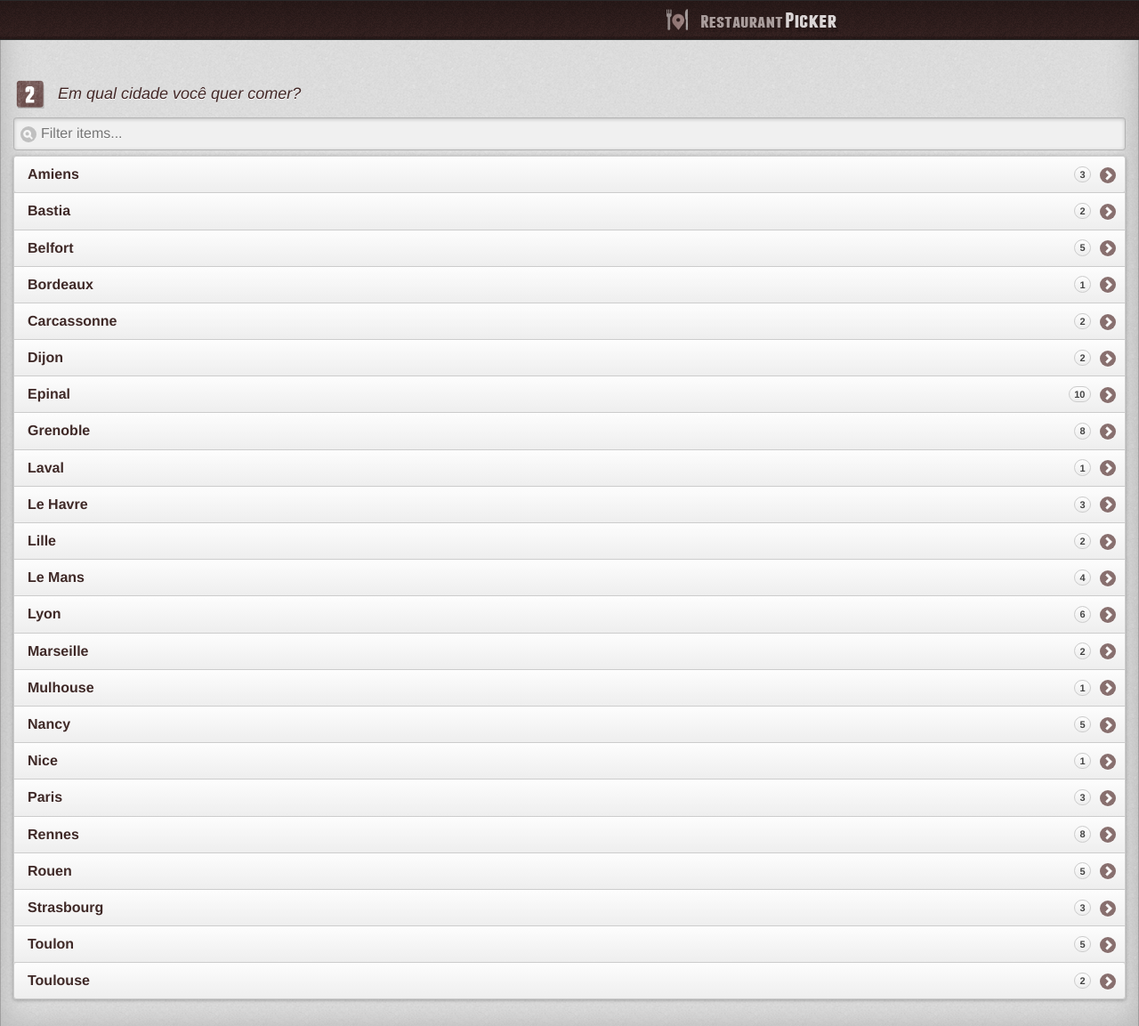
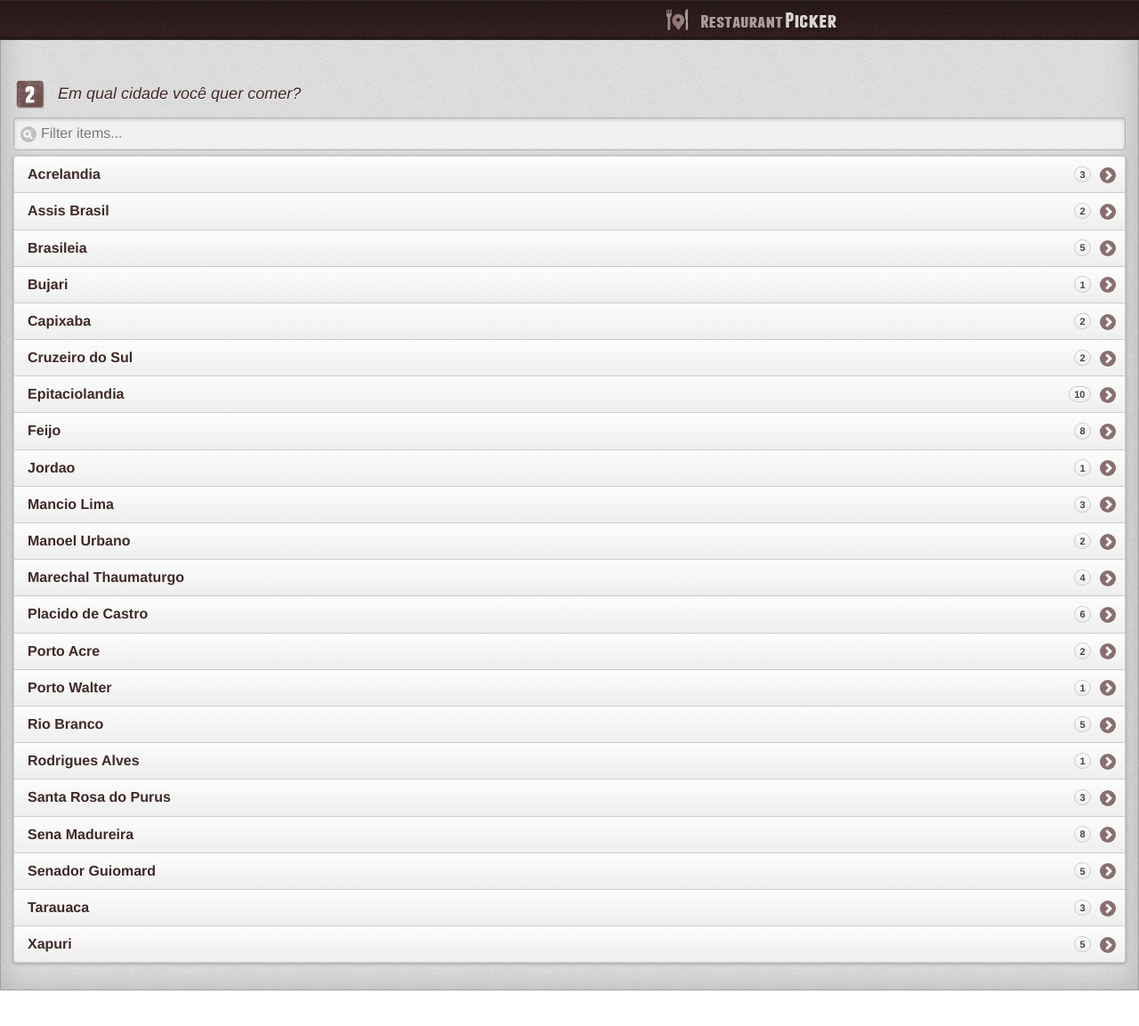
Before and after one commit to brenothales/res, a plain HTML site: page choose_town.html in a window 1280 px wide. Shown: the whole page at 89% size. After the commit the page ends 1113 px from the top, so only its background shows below. Drawn offline with Linux system fonts and the light colour scheme.

Commit message:
alterando as cidades do Acre

```diff
--- a/choose_town.html
+++ b/choose_town.html
@@ -26,29 +26,30 @@
 	<h1> Em qual cidade você quer comer? </h1>
 
 	<ul data-role="listview" data-inset="true" data-filter="true"  >
-	<li><a href="choose_restaurant.html"  data-transition="slidedown"> Amiens <span class="ui-li-count" > 3 </span></a> </li>
-	<li><a href="choose_restaurant.html"  data-transition="slidedown"> Bastia <span class="ui-li-count" > 2 </span></a> </li>
-	<li><a href="choose_restaurant.html" data-transition="slidedown">  Belfort <span class="ui-li-count" > 5 </span></a> </li>
-	<li><a href="choose_restaurant.html" data-transition="slidedown"> Bordeaux <span class="ui-li-count" > 1</span></a> </li>
-	<li><a href="choose_restaurant.html" data-transition="slidedown">Carcassonne <span class="ui-li-count" > 2</span></a> </li>
-	<li><a href="choose_restaurant.html" data-transition="slidedown">Dijon<span class="ui-li-count" > 2</span></a> </li>
-	<li><a href="choose_restaurant.html" data-transition="slidedown">Epinal <span class="ui-li-count" > 10 </span></a> </li>
-	<li><a href="choose_restaurant.html" data-transition="slidedown">Grenoble <span class="ui-li-count" > 8 </span></a> </li>
-	<li><a href="choose_restaurant.html" data-transition="slidedown">Laval <span class="ui-li-count" > 1 </span></a> </li>
-	<li><a href="choose_restaurant.html" data-transition="slidedown">Le Havre <span class="ui-li-count" > 3 </span></a> </li>
-	<li><a href="choose_restaurant.html" data-transition="slidedown">Lille <span class="ui-li-count" > 2 </span></a> </li>
-	<li><a href="choose_restaurant.html" data-transition="slidedown">Le Mans <span class="ui-li-count" > 4 </span></a> </li>
-	<li><a href="choose_restaurant.html" data-transition="slidedown">Lyon <span class="ui-li-count" > 6 </span></a> </li>
-	<li><a href="choose_restaurant.html" data-transition="slidedown">Marseille <span class="ui-li-count" > 2 </span></a> </li>
-	<li><a href="choose_restaurant.html" data-transition="slidedown">Mulhouse <span class="ui-li-count" > 1 </span></a> </li>
-	<li><a href="choose_restaurant.html" data-transition="slidedown">Nancy <span class="ui-li-count" > 5 </span></a> </li>
-	<li><a href="choose_restaurant.html" data-transition="slidedown">Nice <span class="ui-li-count" > 1 </span></a> </li>
-	<li><a href="choose_restaurant.html" data-transition="slidedown">Paris <span class="ui-li-count" > 3 </span></a> </li>
-	<li><a href="choose_restaurant.html" data-transition="slidedown">Rennes <span class="ui-li-count" > 8 </span></a> </li>
-	<li><a href="choose_restaurant.html" data-transition="slidedown">Rouen <span class="ui-li-count" > 5 </span></a> </li>
-	<li><a href="choose_restaurant.html" data-transition="slidedown">Strasbourg <span class="ui-li-count" > 3 </span></a> </li>
-	<li><a href="choose_restaurant.html" data-transition="slidedown">Toulon <span class="ui-li-count" > 5 </span></a> </li>
-	<li><a href="choose_restaurant.html" data-transition="slidedown">Toulouse <span class="ui-li-count" > 2 </span></a> </li>
+
+	<li><a href="choose_restaurant.html"  data-transition="slidedown"> Acrelandia <span class="ui-li-count" > 3 </span></a> </li>
+	<li><a href="choose_restaurant.html"  data-transition="slidedown"> Assis Brasil <span class="ui-li-count" > 2 </span></a> </li>
+	<li><a href="choose_restaurant.html" data-transition="slidedown">  Brasileia <span class="ui-li-count" > 5 </span></a> </li>
+	<li><a href="choose_restaurant.html" data-transition="slidedown"> Bujari <span class="ui-li-count" > 1</span></a> </li>
+	<li><a href="choose_restaurant.html" data-transition="slidedown">Capixaba <span class="ui-li-count" > 2</span></a> </li>
+	<li><a href="choose_restaurant.html" data-transition="slidedown">Cruzeiro do Sul<span class="ui-li-count" > 2</span></a> </li>
+	<li><a href="choose_restaurant.html" data-transition="slidedown">Epitaciolandia <span class="ui-li-count" > 10 </span></a> </li>
+	<li><a href="choose_restaurant.html" data-transition="slidedown">Feijo <span class="ui-li-count" > 8 </span></a> </li>
+	<li><a href="choose_restaurant.html" data-transition="slidedown">Jordao <span class="ui-li-count" > 1 </span></a> </li>
+	<li><a href="choose_restaurant.html" data-transition="slidedown">Mancio Lima <span class="ui-li-count" > 3 </span></a> </li>
+	<li><a href="choose_restaurant.html" data-transition="slidedown">Manoel Urbano <span class="ui-li-count" > 2 </span></a> </li>
+	<li><a href="choose_restaurant.html" data-transition="slidedown">Marechal Thaumaturgo <span class="ui-li-count" > 4 </span></a> </li>
+	<li><a href="choose_restaurant.html" data-transition="slidedown">Placido de Castro <span class="ui-li-count" > 6 </span></a> </li>
+	<li><a href="choose_restaurant.html" data-transition="slidedown">Porto Acre <span class="ui-li-count" > 2 </span></a> </li>
+	<li><a href="choose_restaurant.html" data-transition="slidedown">Porto Walter <span class="ui-li-count" > 1 </span></a> </li>
+	<li><a href="choose_restaurant.html" data-transition="slidedown">Rio Branco <span class="ui-li-count" > 5 </span></a> </li>
+	<li><a href="choose_restaurant.html" data-transition="slidedown">Rodrigues Alves <span class="ui-li-count" > 1 </span></a> </li>
+	<li><a href="choose_restaurant.html" data-transition="slidedown">Santa Rosa do Purus <span class="ui-li-count" > 3 </span></a> </li>
+	<li><a href="choose_restaurant.html" data-transition="slidedown">Sena Madureira <span class="ui-li-count" > 8 </span></a> </li>
+	<li><a href="choose_restaurant.html" data-transition="slidedown">Senador Guiomard <span class="ui-li-count" > 5 </span></a> </li>
+	<li><a href="choose_restaurant.html" data-transition="slidedown">Tarauaca <span class="ui-li-count" > 3 </span></a> </li>
+	<li><a href="choose_restaurant.html" data-transition="slidedown">Xapuri <span class="ui-li-count" > 5 </span></a> </li>
+	<!-- <li><a href="choose_restaurant.html" data-transition="slidedown">Toulouse <span class="ui-li-count" > 2 </span></a> </li> -->
 	</ul>
 	</div>
 
```
